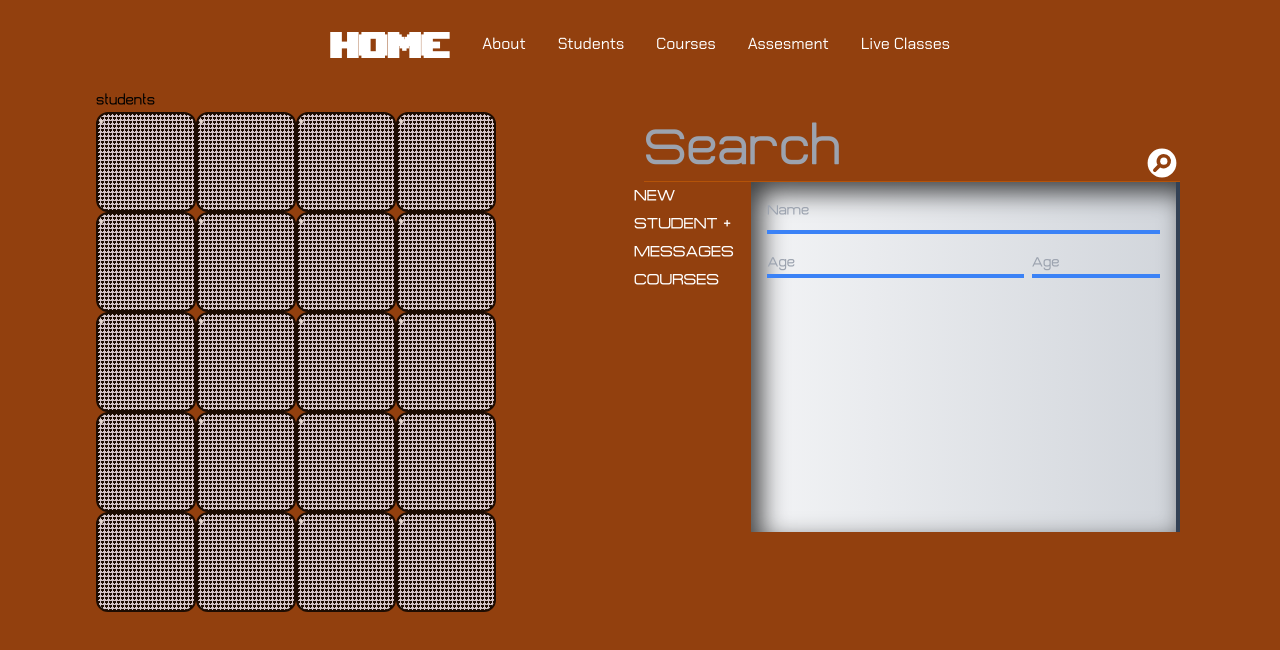
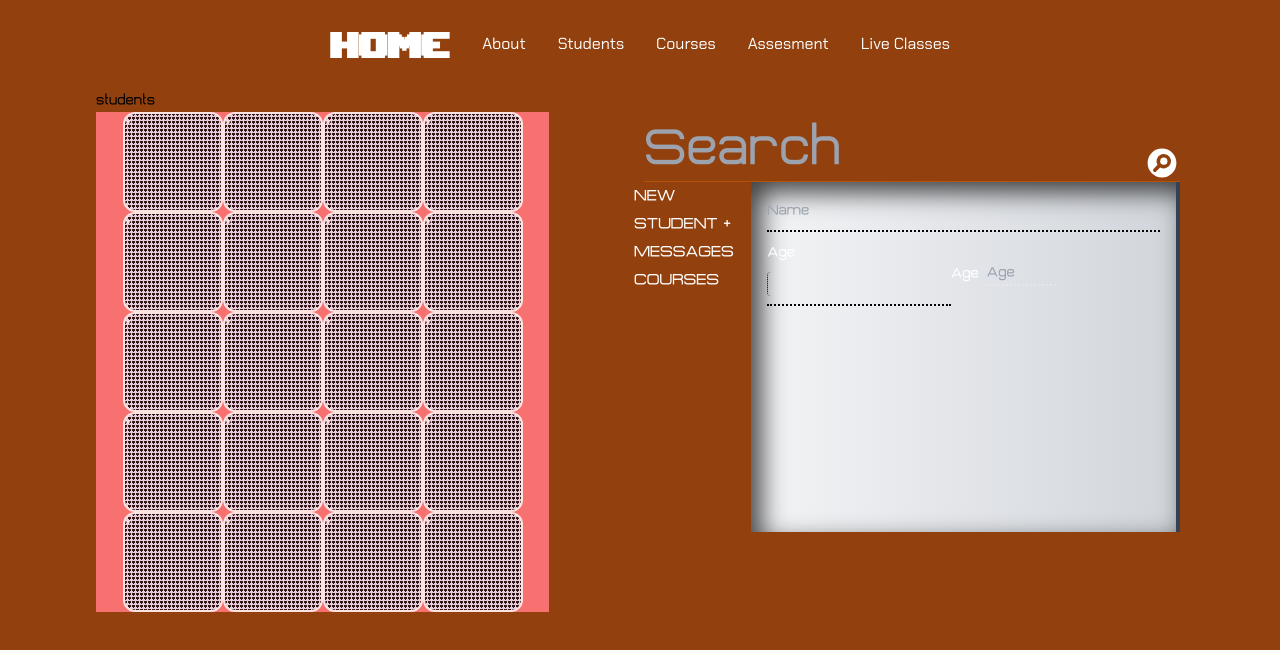
Before and after one commit to Lerin17/learn-app-prime, a Next.js app in the folder learn-app/: page /students in a window 1280 px wide. Both pictures are taken after a click on the element "NEW STUDENT +". Shown: the top 650 px of the page. Built offline with nearby package versions, Linux system fonts and the light colour scheme; no server answers; a web font is replaced by a local one.

Commit message:
student Libary#1

```diff
--- a/learn-app/components/students/CPoptionsGUI.tsx
+++ b/learn-app/components/students/CPoptionsGUI.tsx
@@ -7,7 +7,7 @@ import { Istudentcontext } from '../../types/context/studentcontext'
 // import {SlUserFemale} from 'react-icons/si'
 import {CgProfile} from 'react-icons/cg'
 // TextField
-
+import Switch from '@mui/material'
 
 const CPoptionsGUI = () => {
 
@@ -19,20 +19,30 @@ const CPoptionsGUI = () => {
             <div className=' ' >
 
 
-                <div className='text-red-600 flex flex-col px-4'>
+                <div className=' flex flex-col px-4'>
                 <input placeholder='Name'
-                className='text-red-600 bg-transparent my-2 border-b-4 border-blue-500  py-2'
+                className='text-red-600 bg-transparent my-2 border-b-2 border-black border-dotted  py-2'
                 />
 
                 <div className='flex' >
-                <input placeholder='Age'
-                className='text-red-600 w-2/3 mr-2 bg-transparent my-2  border-b-4 border-blue-500'
+                    <div className=' border-b-2 border-black border-dotted' >
+                    <div className='mr-2 text-bold text-white' >Age</div>
+                     <input placeholder=''
+                     className='text-red-600 w-2/3 mr-2 bg-transparent my-2 border-l rounded border-black border-dotted bg-amber-600'
                 />
+                    </div>
 
-                <input placeholder='Age'
-                className='text-white w-1/3 bg-transparent my-2  border-b-4 border-blue-500'
-                />
-                </div>
+
+            <div className='flex items-center ' >
+                <div className='mr-2 text-bold text-white' >Age</div>
+                    <input placeholder='Age'
+
+                            className='text-white w-1/3 bg-transparent my-2  border-b-2 border-dotted'
+                            />
+            </div>
+            </div>
+
+
 
 
                 </div>
@@ -85,9 +95,9 @@ const CPoptionsGUI = () => {
     <div>
         <div className='relative' >
             <GetGUI/>
-            <div className='text-white   border w-52 h-52 hidden' >
+            {/* <div className='text-white   border w-52 h-52 hidden' >
                 d
-            </div>
+            </div> */}
         </div>
     </div>
   )
--- a/learn-app/components/students/StudentLibary.tsx
+++ b/learn-app/components/students/StudentLibary.tsx
@@ -1,18 +1,23 @@
 import React from 'react'
+import {motion} from 'framer-motion'
+import { StudentContext } from '../../context/StudentContext'
+import { Istudentcontext } from '../../types/context/studentcontext'
 
 const StudentLibary = () => {
 
+const {openAssesmentPanel, isAssesmentopen} = React.useContext(StudentContext) as Istudentcontext
+
 const StudentArray = new Array(20).fill('x')
 
-const StudentLibaryDisplay = StudentArray.map(item => <div style={{
+const StudentLibaryDisplay = StudentArray.map(item => <motion.div animate={isAssesmentopen && {scale:2}} transition={{type:'tween', duration: 0.5}} style={{
     height: '100px',
     width: '100px'
-}} className='text-white border-2 border-black rounded-xl border-r-none bg-gradient-to-b from-black via-black to-gray-800 bg-gradient-to-r rhombus ' >
+}} className={`text-white border-2 border-white rounded-xl border-r-none bg-gradient-to-b from-black via-black to-gray-800 bg-gradient-to-r rhombus  ${isAssesmentopen?'mx-8 mt-6':''}`} >
     *
-</div>)
+</motion.div>)
 
   return (
-    <div className='flex flex-wrap  ' >
+    <div className={`flex flex-wrap justify-center ${isAssesmentopen?'w-3/6  h-min':'w-full '} transition-all bg-red-400`} >
         {StudentLibaryDisplay}
     </div>
   )
```
